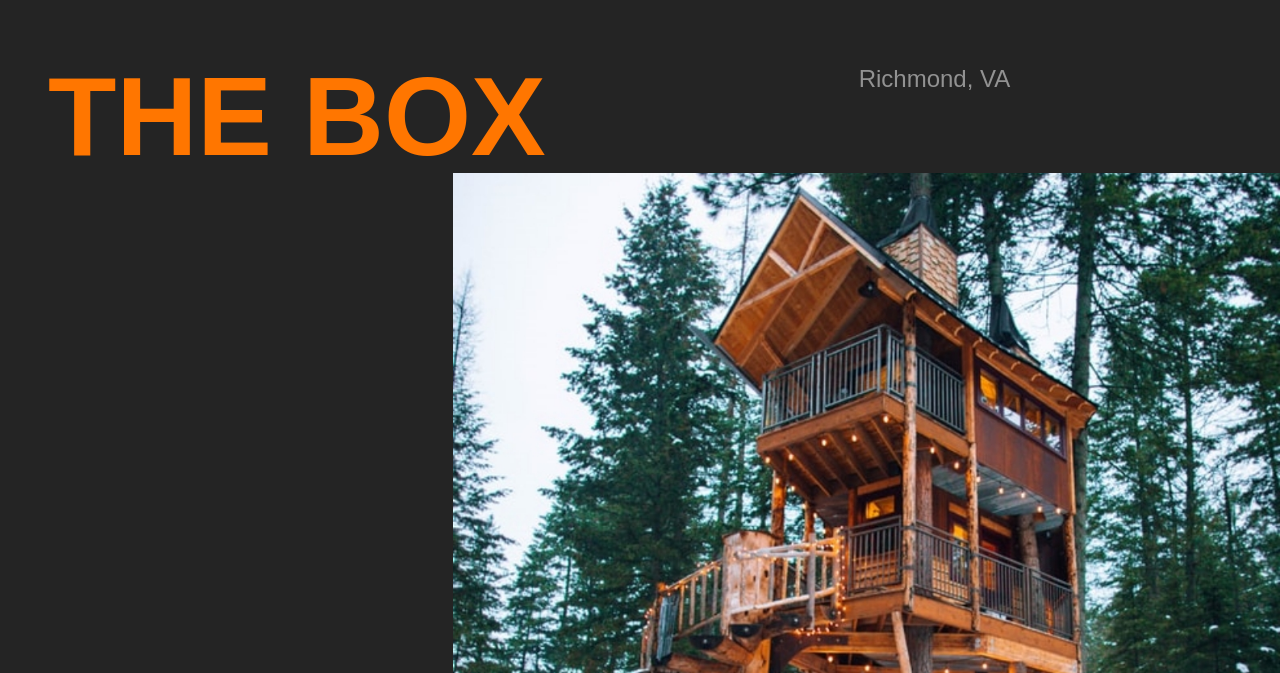
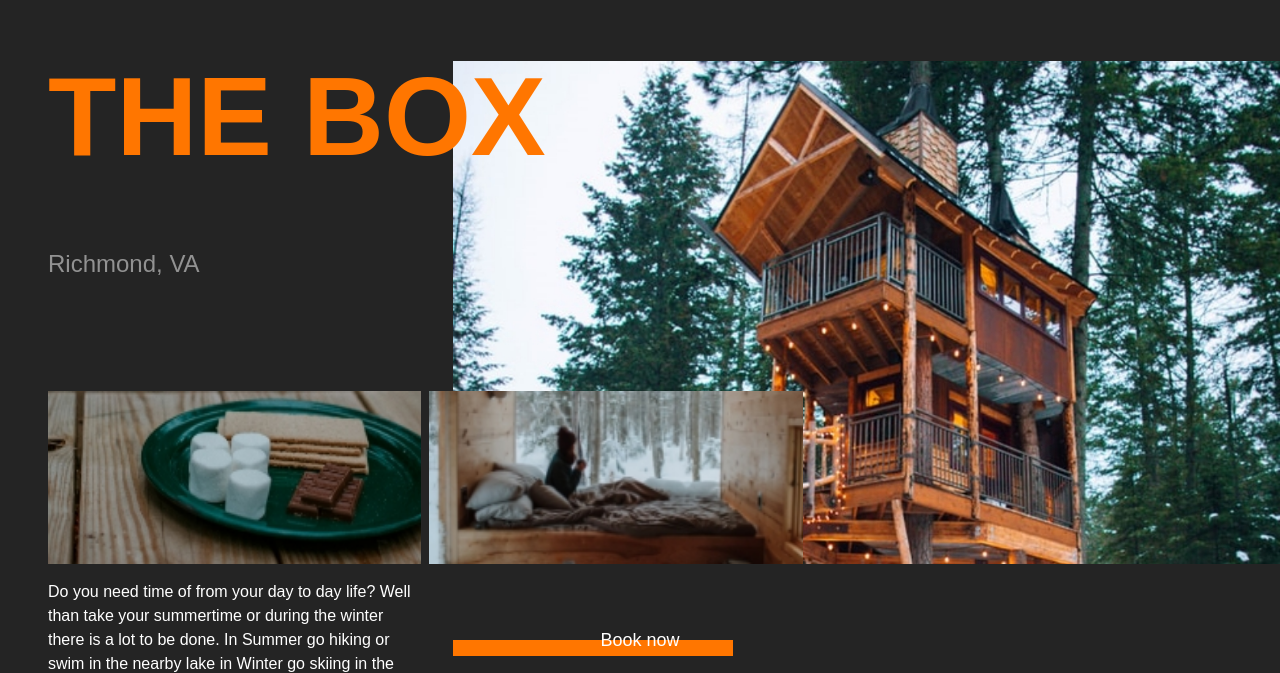
Before and after one commit to Annie-Huang/the-box, a website: page index.html in a window 1280 px wide. Shown: the part 68-741 px from the top of the page. Drawn offline with Linux system fonts and the light colour scheme.

Commit message:
Make the title and primary-image overlap and primary-image put at the back. Make the image occupy more rows

```diff
--- a/css/style.css
+++ b/css/style.css
@@ -139,10 +139,13 @@ footer {
 
   .title {
     grid-column: 1 / 3;
+    grid-row: 1;
   }
 
   .primary-image {
     grid-column: 2 / -1;
+    grid-row: 1 / 4;
+    z-index: -1;
   }
 
 
```
Also changed, not shown: Note06 -  Make the title and primary-image overlap and primary-image put at the back.jpg (added).
